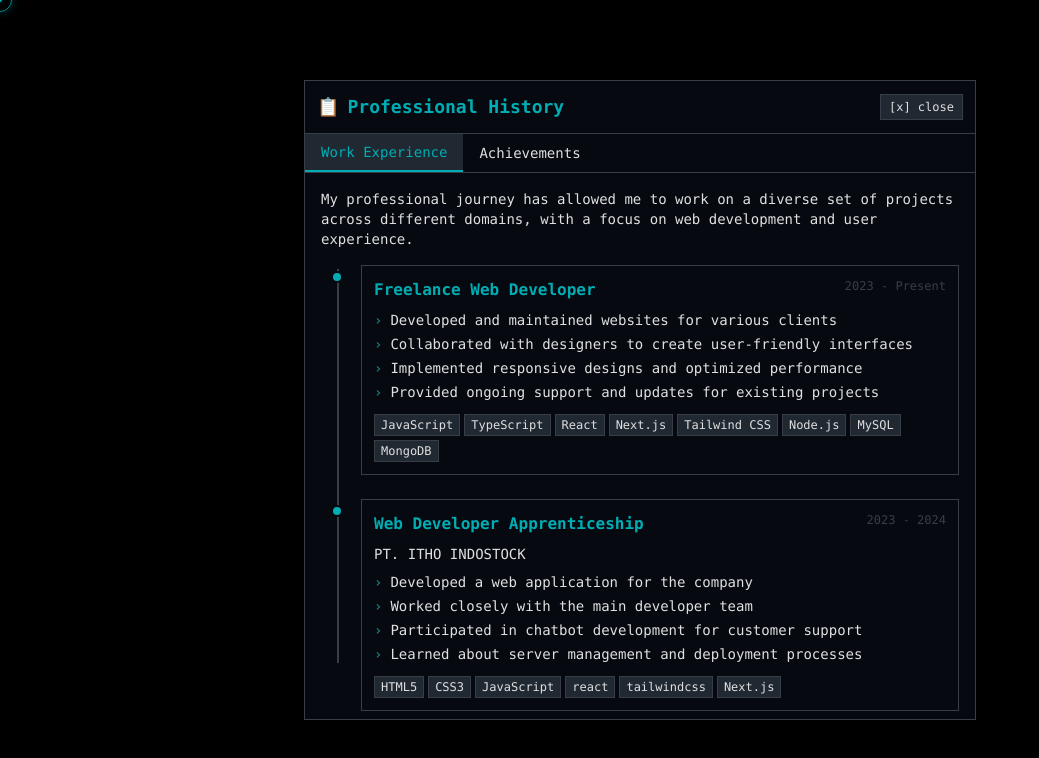
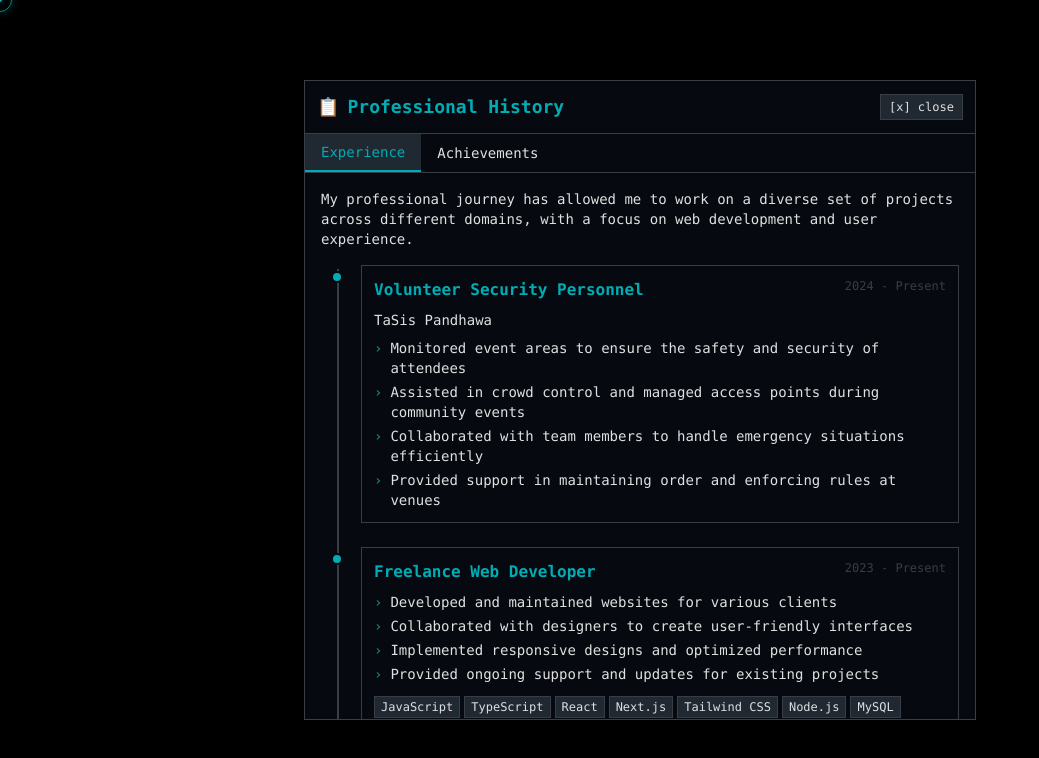
Before and after one commit to REZ3X/portfolio-rejaka-main, a Next.js app: page / in a window 1280 px wide. Both pictures are taken after a click on the button 957 px from the left and 972 px from the top of the page. Shown: the part 497-1255 px from the top of the page, without its empty margins (0-1039 px from the left). Built offline with nearby package versions, Linux system fonts and the light colour scheme.

Commit message:
Adding new experience data for Volunteer Security Personnel

```diff
--- a/src/components/main/ExperienceAchievement.tsx
+++ b/src/components/main/ExperienceAchievement.tsx
@@ -8,7 +8,7 @@ const ExperienceAchievement: React.FC = () => {
   const [showModal, setShowModal] = useState(false);
   const { themeStyle } = useUser();
 
-  const latestExperience = experienceData.experience[1];
+  const latestExperience = experienceData.experience[2];
   const latestAchievement = experienceData.achievements[2];
 
   if (themeStyle === "terminal") {
--- a/src/components/modals/ExperienceAchievementModal.tsx
+++ b/src/components/modals/ExperienceAchievementModal.tsx
@@ -68,7 +68,7 @@ const ExperienceAchievementModal: React.FC<ExperienceAchievementModalProps> = ({
             }`}
             onClick={() => setActiveTab("experience")}
           >
-            Work Experience
+            Experience
           </button>
           <button
             className={`px-4 py-2 text-sm ${
--- a/src/data/ExperienceData.ts
+++ b/src/data/ExperienceData.ts
@@ -21,10 +21,23 @@ interface Experience {
 }
 
 export const experienceData: ExperienceDataType = {
-    experienceIntro: "My professional journey has allowed me to work on a diverse set of projects across different domains, with a focus on web development and user experience.",
-    achievementsIntro: "Throughout my career, I've been recognized for my contributions to projects, communities, and the tech industry at large.",
+  experienceIntro:
+    "My professional journey has allowed me to work on a diverse set of projects across different domains, with a focus on web development and user experience.",
+  achievementsIntro:
+    "Throughout my career, I've been recognized for my contributions to projects, communities, and the tech industry at large.",
 
   experience: [
+    {
+      title: "Volunteer Security Personnel",
+      company: "TaSis Pandhawa",
+      period: "2024 - Present",
+      responsibilities: [
+        "Monitored event areas to ensure the safety and security of attendees",
+        "Assisted in crowd control and managed access points during community events",
+        "Collaborated with team members to handle emergency situations efficiently",
+        "Provided support in maintaining order and enforcing rules at venues",
+      ],
+    },
     {
       title: "Freelance Web Developer",
       company: "",
@@ -35,7 +48,16 @@ interface Experience {
         "Implemented responsive designs and optimized performance",
         "Provided ongoing support and updates for existing projects",
       ],
-        technologies: ["JavaScript", "TypeScript", "React", "Next.js", "Tailwind CSS", "Node.js", "MySQL", "MongoDB"]
+      technologies: [
+        "JavaScript",
+        "TypeScript",
+        "React",
+        "Next.js",
+        "Tailwind CSS",
+        "Node.js",
+        "MySQL",
+        "MongoDB",
+      ],
     },
     {
       title: "Web Developer Apprenticeship",
@@ -47,8 +69,15 @@ interface Experience {
         "Participated in chatbot development for customer support",
         "Learned about server management and deployment processes",
       ],
-        technologies: ["HTML5", "CSS3", "JavaScript", "react", "tailwindcss", "Next.js"]
-      }
+      technologies: [
+        "HTML5",
+        "CSS3",
+        "JavaScript",
+        "react",
+        "tailwindcss",
+        "Next.js",
+      ],
+    },
   ],
 
   achievements: [
@@ -56,19 +85,22 @@ interface Experience {
       title: "Top Ten Team in Student Coding Competition",
       issuer: "Fusiontech by Yogyakarta Tech University",
       year: "2025",
-        description: "Participated in a coding competition and secured a spot in the top ten teams, showcasing my problem-solving skills and teamwork."
+      description:
+        "Participated in a coding competition and secured a spot in the top ten teams, showcasing my problem-solving skills and teamwork.",
     },
     {
       title: "Finalist in Web Building Competition",
       issuer: "GSS by Sagasitas",
       year: "2024",
-        description: "Lead developer for an accessibility-focused web application that won first place in the annual showcase."
+      description:
+        "Lead developer for an accessibility-focused web application that won first place in the annual showcase.",
     },
     {
       title: "1st Place in National Digital Hero Competition (KPDN)",
       issuer: "PT. ITHO INDOSTOCK",
       year: "2023",
-        description: "My team awarded 1st place in the National Digital Hero Competition, showcasing our innovative solution for a company problem using AI technology."
+      description:
+        "My team awarded 1st place in the National Digital Hero Competition, showcasing our innovative solution for a company problem using AI technology.",
     },
-    ]
+  ],
 };
```
Lines whose indentation alone changed are shown as unchanged.
